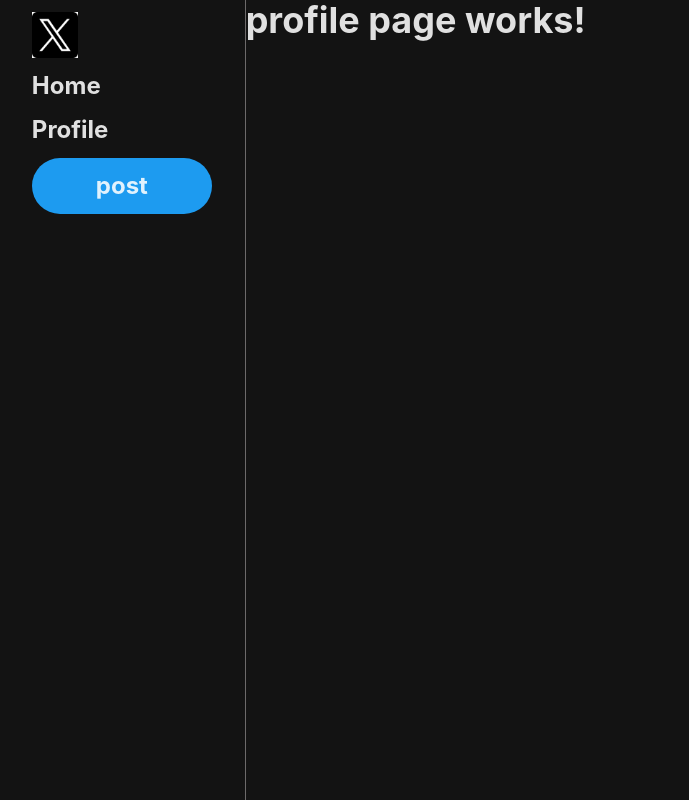
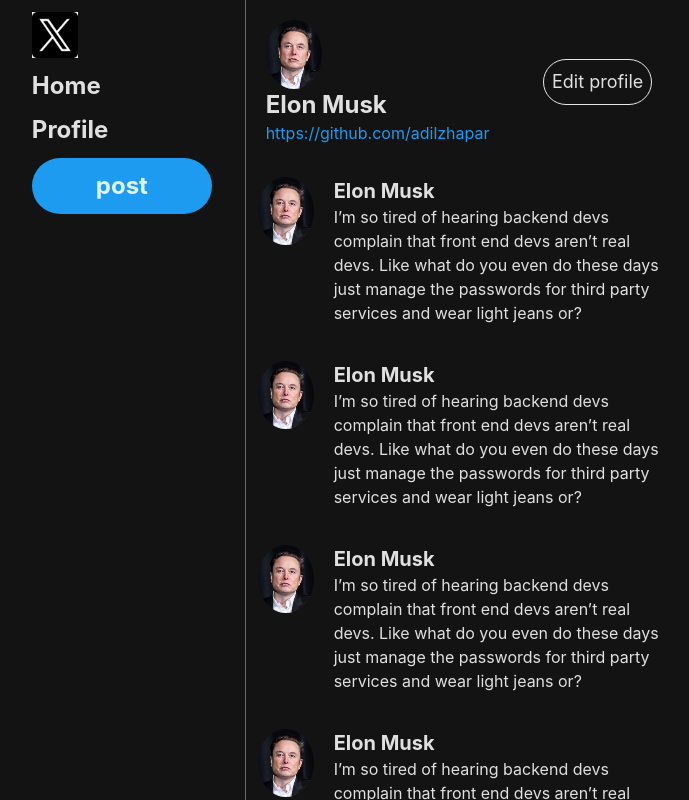
Before and after one commit to adilzhapar/react-midterm-2023, a React (Vite) app: page /profile in a window 1280 px wide. Shown: the whole page, without its empty margins (181-870 px from the left). Built offline with nearby package versions, Linux system fonts and the light colour scheme.

Commit message:
milestone

```diff
--- a/src/App.jsx
+++ b/src/App.jsx
@@ -1,11 +1,16 @@
 import './App.css'
+import { Contents } from './components/Contents'
 import { Layout } from './components/Layout'
+
 
 function App() {
 
   return (
     <Layout>
-      <div className="home page">home page</div>
+      <div className="w-1/2">
+        <Contents />
+
+      </div>
     </Layout>
   )
 }
--- /dev/null
+++ b/src/components/Contents.jsx
@@ -0,0 +1,49 @@
+import Elon from '../assets/elon.jpeg';
+
+const contents = [
+  {
+    author: 'Elon Musk',
+    avatar: Elon,
+    content: 'I’m so tired of hearing backend devs complain that front end devs aren’t real devs. Like what do you even do these days just manage the passwords for third party services and wear light jeans or?'
+  },
+  {
+    author: 'Elon Musk',
+    avatar: Elon,
+    content: 'I’m so tired of hearing backend devs complain that front end devs aren’t real devs. Like what do you even do these days just manage the passwords for third party services and wear light jeans or?'
+  },
+  {
+    author: 'Elon Musk',
+    avatar: Elon,
+    content: 'I’m so tired of hearing backend devs complain that front end devs aren’t real devs. Like what do you even do these days just manage the passwords for third party services and wear light jeans or?'
+  },
+  {
+    author: 'Elon Musk',
+    avatar: Elon,
+    content: 'I’m so tired of hearing backend devs complain that front end devs aren’t real devs. Like what do you even do these days just manage the passwords for third party services and wear light jeans or?'
+  },
+  {
+    author: 'Elon Musk',
+    avatar: Elon,
+    content: 'I’m so tired of hearing backend devs complain that front end devs aren’t real devs. Like what do you even do these days just manage the passwords for third party services and wear light jeans or?'
+  },
+]
+
+export const Contents = () => {
+  return (
+    <div className="flex flex-col gap-y-3">
+        {
+          contents.map((obj, index) => {
+            return (
+              <div className="flex gap-x-5 items-start p-3" key={index}>
+                <img src={obj.avatar} alt="" className='rounded-[50%]' width={56} height={56}/>
+                <div className="">
+                  <p className='font-bold text-xl'>{obj.author}</p>
+                  <p>{obj.content}</p>
+                </div>
+              </div>
+            )
+          })
+        }
+      </div>
+  )
+}
--- a/src/components/Layout.jsx
+++ b/src/components/Layout.jsx
@@ -15,7 +15,7 @@
           <button onClick={() => navigate('/post')} className='w-[180px] bg-[#1D9bf0] px-8 py-3 rounded-[30px] text-2xl font-bold'>post</button>
         </div>
       </div>
-      <div className="">{children}</div>
+      <div className="w-2/3">{children}</div>
     </div>
   )
 }
--- a/src/pages/Profile.jsx
+++ b/src/pages/Profile.jsx
@@ -1,9 +1,28 @@
 import { Layout } from "../components/Layout"
+import elon from '../assets/elon.jpeg';
+import { Contents } from "../components/Contents";
+
+const profileData = {
+  avatar: elon,
+  full_name: 'Elon Musk',
+  link: 'https://github.com/adilzhapar',
+}
+
 
 export const Profile = () => {
   return (
     <Layout>
-      <p className="font-bold text-4xl">profile page works!</p>
+      <div className="flex flex-col w-1/2">
+        <div className="flex justify-between items-center p-5">
+          <div className="">
+            <img src={profileData.avatar} alt="" width={56} height={56} className="rounded-[50%]"/>
+            <p className="text-2xl font-bold">{profileData.full_name}</p>
+            <a href={profileData.link} className="text-[#1D9bf0]">{profileData.link}</a>
+          </div>
+          <button className="text-lg rounded-[30px] border p-2">Edit profile</button>
+        </div>
+        <Contents />
+      </div>
     </Layout>
   );
 }
```
Also changed, not shown: src/assets/elon.jpeg (added).
